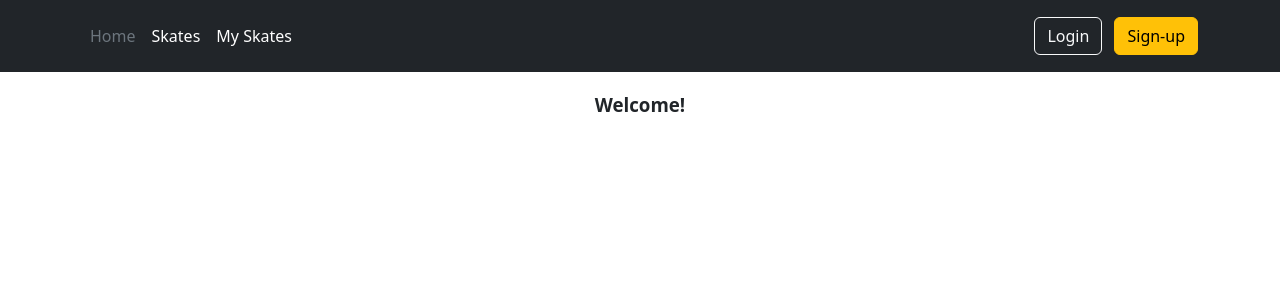
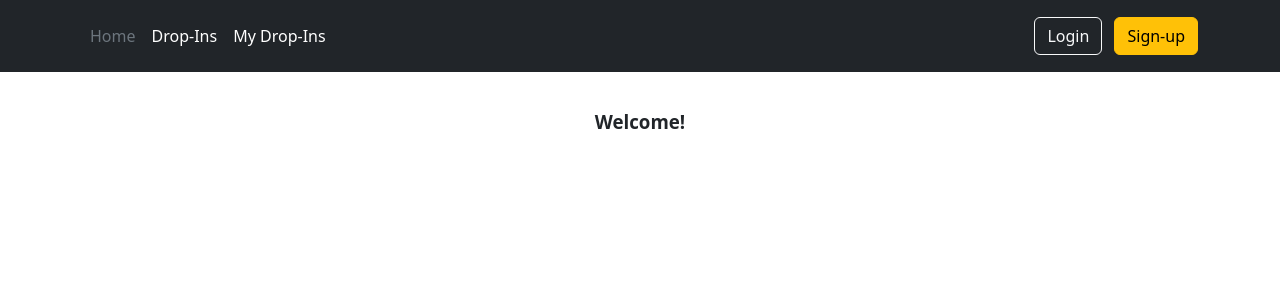
Before and after one commit to smhumph268/hockey-sign-up, a Django app: page / in a window 1280 px wide. Shown: the top 300 px of the page. Run offline with Django 4.2, Linux system fonts and the light colour scheme.

Commit message:
Updated alerts for login page and the attrs on the username/password fields in forms.py

```diff
--- a/hockeysignup/static/base.css
+++ b/hockeysignup/static/base.css
@@ -546,6 +546,30 @@ button{
     --bs-btn-font-size:1.25rem;
     --bs-btn-border-radius:0.5rem
 }
+.alert{
+    --bs-alert-bg:transparent;
+    --bs-alert-padding-x:1rem;
+    --bs-alert-padding-y:1rem;
+    --bs-alert-margin-bottom:1rem;
+    --bs-alert-color:inherit;
+    --bs-alert-border-color:transparent;
+    --bs-alert-border:var(--bs-border-width) solid var(--bs-alert-border-color);
+    --bs-alert-border-radius:0.375rem;
+    --bs-alert-link-color:inherit;
+    position:relative;
+    padding:var(--bs-alert-padding-y) var(--bs-alert-padding-x);
+    margin-bottom:var(--bs-alert-margin-bottom);
+    color:var(--bs-alert-color);
+    background-color:var(--bs-alert-bg);
+    border:var(--bs-alert-border);
+    border-radius:var(--bs-alert-border-radius)
+}
+.alert-primary{
+    --bs-alert-color:var(--bs-primary-text);
+    --bs-alert-bg:var(--bs-primary-bg-subtle);
+    --bs-alert-border-color:var(--bs-primary-border-subtle);
+    --bs-alert-link-color:var(--bs-primary-text)
+}
 .nav{
     --bs-nav-link-padding-x:1rem;
     --bs-nav-link-padding-y:0.5rem;
--- a/hockeysignup/templates/base.html
+++ b/hockeysignup/templates/base.html
@@ -17,8 +17,8 @@
 		  <div class="d-flex flex-wrap align-items-center justify-content-center justify-content-lg-start">
 			<ul class="nav col-12 col-lg-auto me-lg-auto mb-2 justify-content-center mb-md-0">
 			  <li><a href="{% url 'users:home' %}" class="nav-link px-2 {% if request.path == '/' or request.path == '/users/' %}text-secondary{% else %}text-white{% endif %}">Home</a></li>
-			  <li><a href="#" class="nav-link px-2 text-white">Skates</a></li>
-			  <li><a href="#" class="nav-link px-2 text-white">My Skates</a></li>
+			  <li><a href="#" class="nav-link px-2 text-white">Drop-Ins</a></li>
+			  <li><a href="#" class="nav-link px-2 text-white">My Drop-Ins</a></li>
 			</ul>
 			<div class="text-end">
 			  {% if user.is_authenticated %}
--- a/hockeysignup/users/forms.py
+++ b/hockeysignup/users/forms.py
@@ -21,5 +21,5 @@ class CustomLoginForm(AuthenticationForm):
     )
 
     password = forms.CharField(
-        widget=forms.PasswordInput(attrs={'autofocus': True, 'class': 'form-control form-control-lg'})
+        widget=forms.PasswordInput(attrs={'autocomplete': 'current-password', 'class': 'form-control form-control-lg'})
     )
--- a/hockeysignup/users/templates/users/login.html
+++ b/hockeysignup/users/templates/users/login.html
@@ -22,6 +22,11 @@
                         {% for field in form %}
                             <p>{{ field.label }}: <br> {{ field }}</p>
                         {% endfor %}
+                        {% for error in form.non_field_errors %}
+                            <div class="alert alert-primary" role="alert">
+                                <strong>{{ error|escape }}</strong>
+                            </div>
+                        {% endfor %}
                         <button class="btn btn-outline-light btn-lg px-5" type="submit">Login</button>
                     </form>
                   </div>
```
